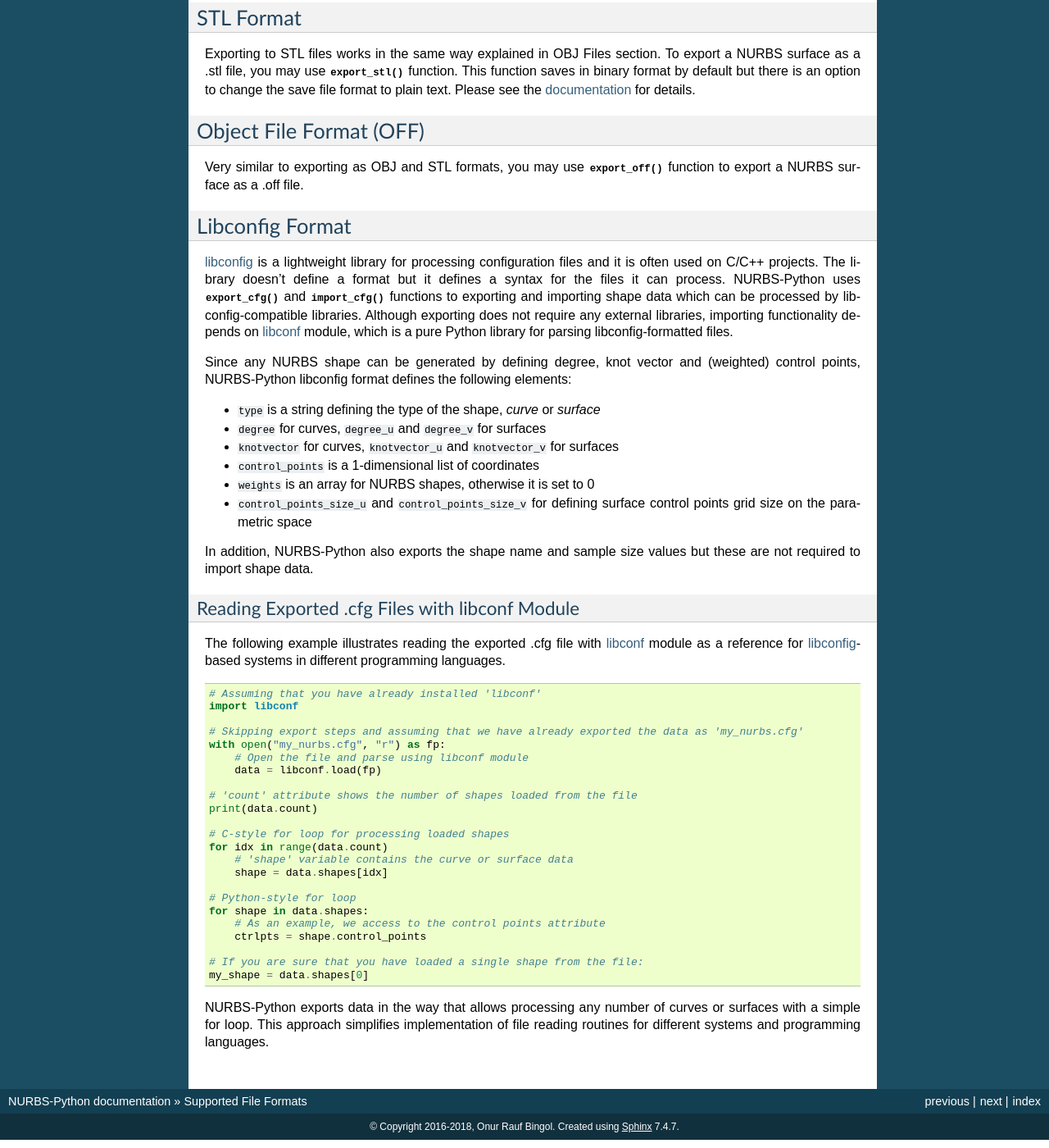
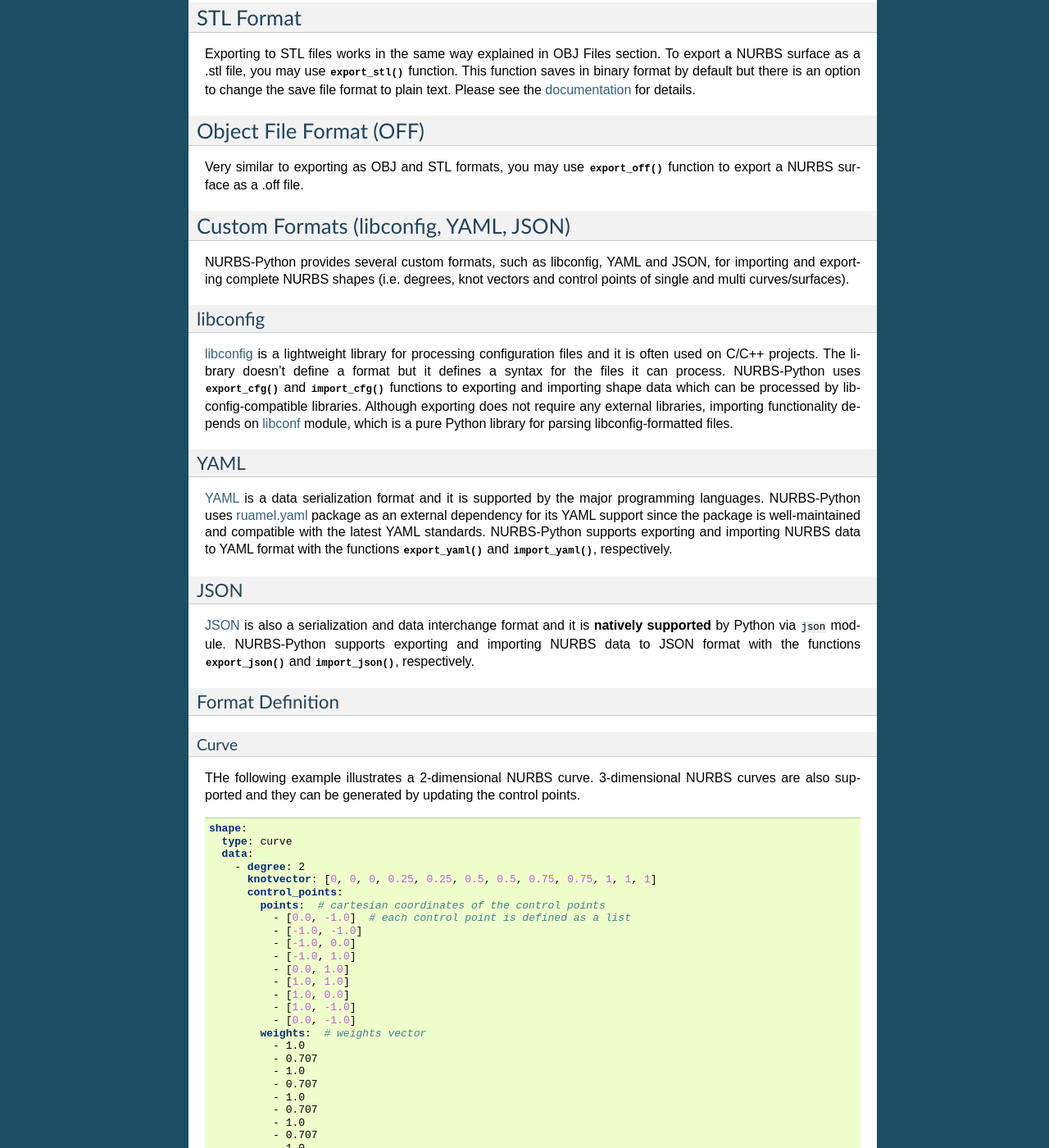
Before and after one commit to orbingol/NURBS-Python, a Sphinx documentation site: the page built from docs/file_formats.rst, in a window 1280 px wide and 1400 px high, scrolled down 1572 px. Shown: the whole window at 82% size. Built offline with Sphinx 7.4.7, drawn with Linux system fonts in a browser that asks for light colours; formulas are drawn with MathJax 3; some of the changed text lies outside the part shown.

Commit message:
Update custom file formats documentation

```diff
--- a/docs/file_formats.rst
+++ b/docs/file_formats.rst
@@ -102,8 +102,14 @@ Object File Format (OFF)
 Very similar to exporting as OBJ and STL formats, you may use :py:func:`.export_off()` function to export a NURBS surface
 as a .off file.
 
-Libconfig Format
-================
+Custom Formats (libconfig, YAML, JSON)
+======================================
+
+NURBS-Python provides several custom formats, such as libconfig, YAML and JSON, for importing and exporting complete
+NURBS shapes (i.e. degrees, knot vectors and control points of single and multi curves/surfaces).
+
+libconfig
+---------
 
 `libconfig <https://hyperrealm.github.io/libconfig/>`_ is a lightweight library for processing configuration files and
 it is often used on C/C++ projects. The library doesn't define a format but it defines a syntax for the files it can
@@ -112,21 +118,130 @@ shape data which can be processed by libconfig-compatible libraries. Although ex
 libraries, importing functionality depends on `libconf <https://pypi.org/project/libconf/>`_ module, which is a pure
 Python library for parsing libconfig-formatted files.
 
-Since any NURBS shape can be generated by defining degree, knot vector and (weighted) control points, NURBS-Python
-libconfig format defines the following elements:
+YAML
+----
 
-* ``type`` is a string defining the type of the shape, *curve* or *surface*
-* ``degree`` for curves, ``degree_u`` and ``degree_v`` for surfaces
-* ``knotvector`` for curves, ``knotvector_u`` and ``knotvector_v`` for surfaces
-* ``control_points`` is a 1-dimensional list of coordinates
-* ``weights`` is an array for NURBS shapes, otherwise it is set to 0
-* ``control_points_size_u`` and ``control_points_size_v`` for defining surface control points grid size on the parametric space
+`YAML <http://yaml.org/>`_ is a data serialization format and it is supported by the major programming languages.
+NURBS-Python uses `ruamel.yaml <https://pypi.org/project/ruamel.yaml/>`_ package as an external dependency for its YAML
+support since the package is well-maintained and compatible with the latest YAML standards.
+NURBS-Python supports exporting and importing NURBS data to YAML format with the functions :py:func:`.export_yaml()`
+and :py:func:`.import_yaml()`, respectively.
 
-In addition, NURBS-Python also exports the shape name and sample size values but these are not required to import shape
-data.
+JSON
+----
 
-Reading Exported .cfg Files with libconf Module
------------------------------------------------
+`JSON <https://www.json.org/>`_ is also a serialization and data interchange format and it is **natively supported**
+by Python via ``json`` module. NURBS-Python supports exporting and importing NURBS data to JSON format with the
+functions :py:func:`.export_json()` and :py:func:`.import_json()`, respectively.
+
+Format Definition
+-----------------
+
+Curve
+~~~~~
+
+THe following example illustrates a 2-dimensional NURBS curve. 3-dimensional NURBS curves are also supported and they
+can be generated by updating the control points.
+
+.. code-block:: yaml
+
+    shape:
+      type: curve
+      data:
+        - degree: 2
+          knotvector: [0, 0, 0, 0.25, 0.25, 0.5, 0.5, 0.75, 0.75, 1, 1, 1]
+          control_points:
+            points:  # cartesian coordinates of the control points
+              - [0.0, -1.0]  # each control point is defined as a list
+              - [-1.0, -1.0]
+              - [-1.0, 0.0]
+              - [-1.0, 1.0]
+              - [0.0, 1.0]
+              - [1.0, 1.0]
+              - [1.0, 0.0]
+              - [1.0, -1.0]
+              - [0.0, -1.0]
+            weights:  # weights vector
+              - 1.0
+              - 0.707
+              - 1.0
+              - 0.707
+              - 1.0
+              - 0.707
+              - 1.0
+              - 0.707
+              - 1.0
+          delta: 0.01  # evaluation delta
+
+* **Shape section:** This section contains the single or multi NURBS data. ``type`` and ``data`` sections are mandatory.
+* **Type section:** This section defines the type of the NURBS shape. For NURBS curves, it should be set to *curve*.
+* **Data section:** This section defines the NURBS data, i.e. degrees, knot vectors and control_points. ``weights`` and ``delta`` sections are optional.
+
+Surface
+~~~~~~~
+
+THe following examples illustrates a NURBS surface:
+
+.. code-block:: yaml
+
+    shape:
+      type: surface  # define shape type
+      data:
+        - degree_u: 1  # degree of the u-direction
+          degree_v: 2  # degree of the v-direction
+          knotvector_u: [0.0, 0.0, 1.0, 1.0]
+          knotvector_v: [0.0, 0.0, 0.0, 0.25, 0.25, 0.5, 0.5, 0.75, 0.75, 1.0, 1.0, 1.0]
+          size_u: 2  # number of control points on the u-direction
+          size_v: 9  # number of control points on the v-direction
+          control_points:
+            points:  # cartesian coordinates (x, y, z) of the control points
+              - [1.0, 0.0, 0.0]  # each control point is defined as a list
+              - [1.0, 1.0, 0.0]
+              - [0.0, 1.0, 0.0]
+              - [-1.0, 1.0, 0.0]
+              - [-1.0, 0.0, 0.0]
+              - [-1.0, -1.0, 0.0]
+              - [0.0, -1.0, 0.0]
+              - [1.0, -1.0, 0.0]
+              - [1.0, 0.0, 0.0]
+              - [1.0, 0.0, 1.0]
+              - [1.0, 1.0, 1.0]
+              - [0.0, 1.0, 1.0]
+              - [-1.0, 1.0, 1.0]
+              - [-1.0, 0.0, 1.0]
+              - [-1.0, -1.0, 1.0]
+              - [0.0, -1.0, 1.0]
+              - [1.0, -1.0, 1.0]
+              - [1.0, 0.0, 1.0]
+            weights:  # weights vector
+              - 1.0
+              - 0.7071
+              - 1.0
+              - 0.7071
+              - 1.0
+              - 0.7071
+              - 1.0
+              - 0.7071
+              - 1.0
+              - 1.0
+              - 0.7071
+              - 1.0
+              - 0.7071
+              - 1.0
+              - 0.7071
+              - 1.0
+              - 0.7071
+              - 1.0
+          delta:
+              - 0.05  # evaluation delta of the u-direction
+              - 0.05  # evaluation delta of the v-direction
+
+* **Shape section:** This section contains the single or multi NURBS data. ``type`` and ``data`` sections are mandatory.
+* **Type section:** This section defines the type of the NURBS shape. For NURBS curves, it should be set to *surface*.
+* **Data section:** This section defines the NURBS data, i.e. degrees, knot vectors and control_points. ``weights`` and ``delta`` sections are optional.
+
+Example: Reading .cfg Files with libconf
+----------------------------------------
 
 The following example illustrates reading the exported .cfg file with `libconf <https://pypi.org/project/libconf/>`_
 module as a reference for `libconfig <https://hyperrealm.github.io/libconfig/>`_-based systems in different programming
@@ -140,23 +255,15 @@ languages.
     # Skipping export steps and assuming that we have already exported the data as 'my_nurbs.cfg'
     with open("my_nurbs.cfg", "r") as fp:
         # Open the file and parse using libconf module
-        data = libconf.load(fp)
+        ns = libconf.load(fp)
 
-    # 'count' attribute shows the number of shapes loaded from the file
-    print(data.count)
+    # 'count' shows the number of shapes loaded from the file
+    print(ns['shape']['count']
 
-    # C-style for loop for processing loaded shapes
-    for idx in range(data.count)
-        # 'shape' variable contains the curve or surface data
-        shape = data.shapes[idx]
-
-    # Python-style for loop
-    for shape in data.shapes:
-        # As an example, we access to the control points attribute
-        ctrlpts = shape.control_points
-
-    # If you are sure that you have loaded a single shape from the file:
-    my_shape = data.shapes[0]
+    # Traverse through the loaded shapes
+    for n in ns['shape']['data']:
+        # As an example, we get the control points
+        ctrlpts = n['control_points']['points']
 
 NURBS-Python exports data in the way that allows processing any number of curves or surfaces with a simple for loop.
 This approach simplifies implementation of file reading routines for different systems and programming languages.
```
